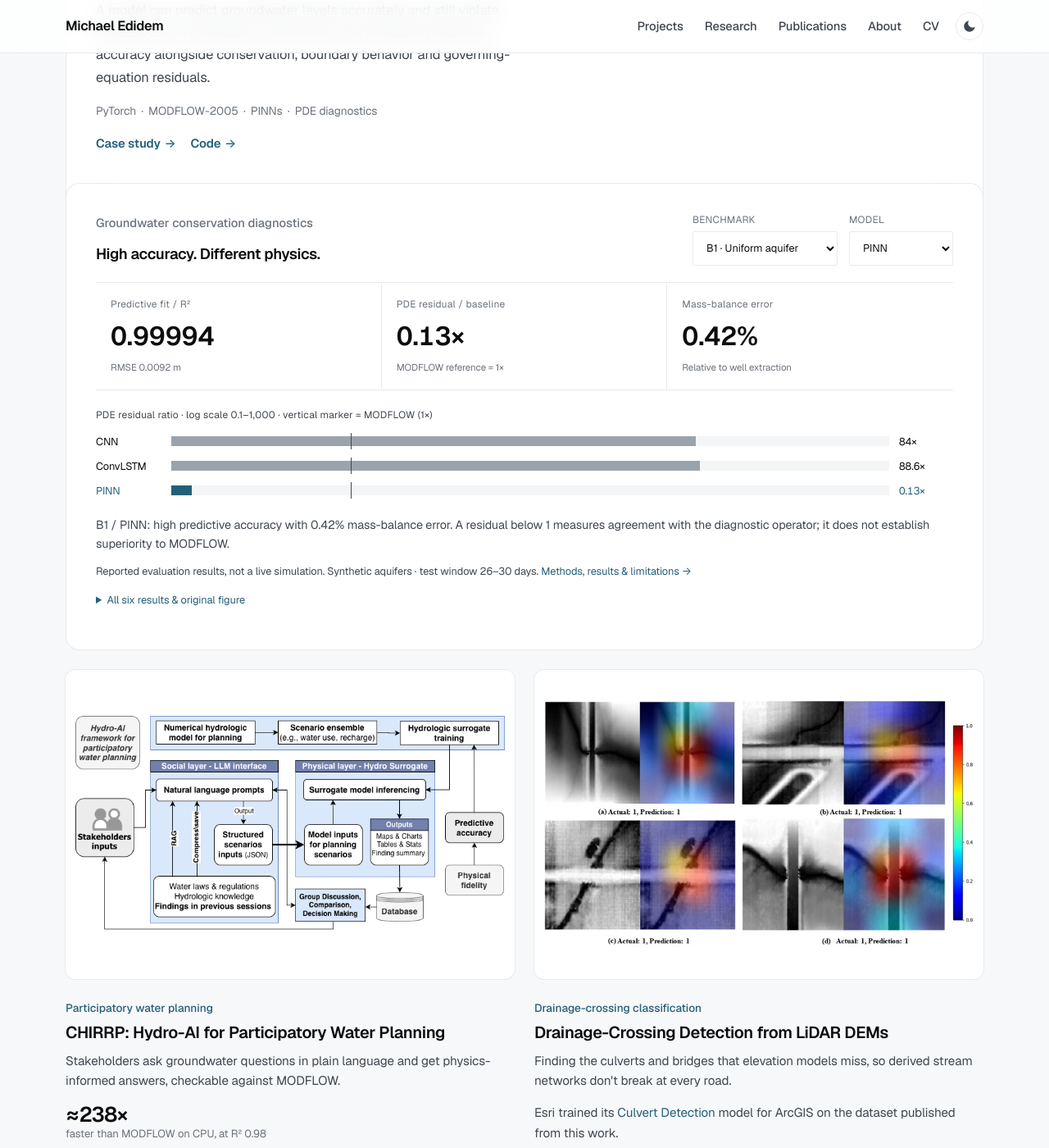
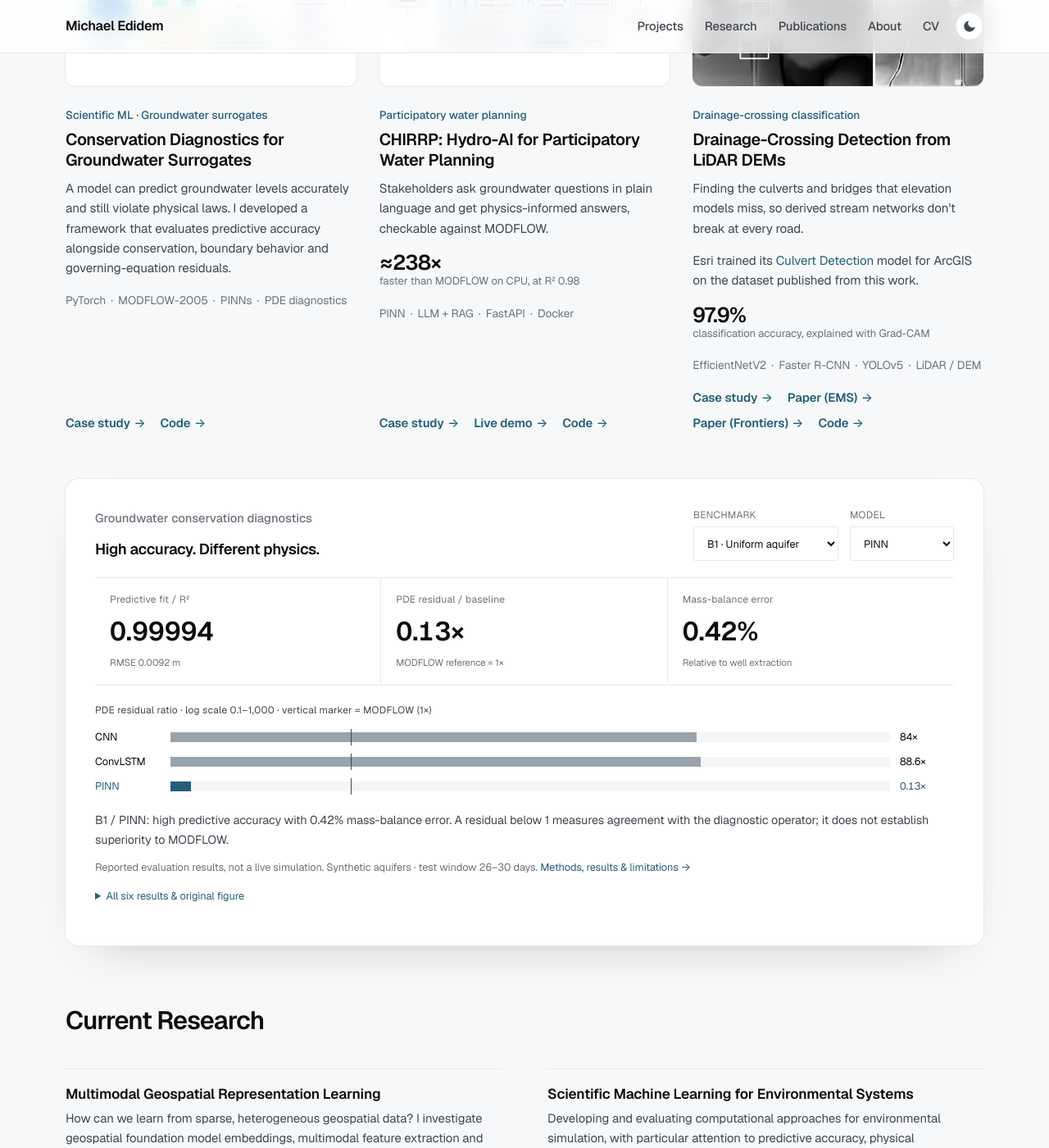
Before and after one commit to mikedidem/medidem, a Jekyll site: the page built from _pages/home.html, in a window 1280 px wide and 1400 px high, scrolled down 1355 px. Shown: the whole window at 82% size. Built offline with Jekyll 4.4.1, drawn with Linux system fonts in a browser that asks for light colours.

Commit message:
Show three equal project cards with workflow figures and move the results explorer below them

```diff
--- a/_pages/home.html
+++ b/_pages/home.html
@@ -40,9 +40,11 @@ title: ""
       <p>Each project pairs a model with the evidence that it works and the limits of where it works.</p>
     </div>
 
-    <article class="flagship">
-      <div class="flagship__body">
-        <div>
+
+    <div class="projects projects--three">
+      <article class="project">
+        <a class="project__media" href="{{ '/projects/groundwater-surrogates/' | relative_url }}" aria-label="Groundwater surrogates case study"><img src="{{ '/images/projects/groundwater-methods.webp' | relative_url }}" alt="Groundwater workflow: benchmarks, MODFLOW simulation and data, CNN, ConvLSTM and PINN surrogates, and conservation diagnostics" loading="lazy"></a>
+        <div class="project__body">
           <div class="project__kicker">Scientific ML · Groundwater surrogates</div>
           <h3><a href="{{ '/projects/groundwater-surrogates/' | relative_url }}">Conservation Diagnostics for Groundwater Surrogates</a></h3>
           <p>A model can predict groundwater levels accurately and still violate physical laws. I developed a framework that evaluates predictive accuracy alongside conservation, boundary behavior and governing-equation residuals.</p>
@@ -52,7 +54,44 @@ title: ""
             <a href="https://github.com/mikedidem/gw_surrogate_evaluation">Code</a>
           </div>
         </div>
-      </div>
+      </article>
+
+      <article class="project">
+        <a class="project__media" href="{{ '/projects/chirrp/' | relative_url }}" aria-label="CHIRRP case study"><img src="{{ '/images/projects/chirrp-architecture.png' | relative_url }}" alt="CHIRRP participatory workflow: stakeholder inputs pass through an LLM social layer to a physics-informed surrogate physical layer" loading="lazy"></a>
+        <div class="project__body">
+          <div class="project__kicker">Participatory water planning</div>
+          <h3><a href="{{ '/projects/chirrp/' | relative_url }}">CHIRRP: Hydro-AI for Participatory Water Planning</a></h3>
+          <p>Stakeholders ask groundwater questions in plain language and get physics-informed answers, checkable against MODFLOW.</p>
+          <div class="metric metric--inline"><div class="metric__value">≈238×</div><div class="metric__label">faster than MODFLOW on CPU, at R² 0.98</div></div>
+          <ul class="tags"><li>PINN</li><li>LLM + RAG</li><li>FastAPI</li><li>Docker</li></ul>
+          <div class="links">
+            <a href="{{ '/projects/chirrp/' | relative_url }}">Case study</a>
+            <a href="https://morule-hydro.hf.space">Live demo</a>
+            <a href="https://github.com/mikedidem/chirrp">Code</a>
+          </div>
+        </div>
+      </article>
+
+      <article class="project">
+        <a class="project__media" href="{{ '/projects/drainage-crossing-detection/' | relative_url }}" aria-label="Drainage-crossing detection case study"><img src="{{ '/images/projects/card-drainage.webp' | relative_url }}" alt="Three LiDAR DEM tiles with four inferred drainage crossings where streams meet roads" loading="lazy"></a>
+        <div class="project__body">
+          <div class="project__kicker">Drainage-crossing classification</div>
+          <h3><a href="{{ '/projects/drainage-crossing-detection/' | relative_url }}">Drainage-Crossing Detection from LiDAR DEMs</a></h3>
+          <p>Finding the culverts and bridges that elevation models miss, so derived stream networks don't break at every road.</p>
+          <p>Esri trained its <a href="https://www.arcgis.com/home/item.html?id=3f4f36aeac9d4028853318edcdae89c8">Culvert Detection</a> model for ArcGIS on the dataset published from this work.</p>
+          <div class="metric metric--inline"><div class="metric__value">97.9%</div><div class="metric__label">classification accuracy, explained with Grad-CAM</div></div>
+          <ul class="tags"><li>EfficientNetV2</li><li>Faster R-CNN</li><li>YOLOv5</li><li>LiDAR / DEM</li></ul>
+          <div class="links">
+            <a href="{{ '/projects/drainage-crossing-detection/' | relative_url }}">Case study</a>
+            <a href="https://doi.org/10.1016/j.envsoft.2025.106338">Paper (EMS)</a>
+            <a href="https://doi.org/10.3389/frai.2025.1561281">Paper (Frontiers)</a>
+            <a href="https://github.com/GeoFewLab/Drainge_CrossingClassification">Code</a>
+          </div>
+        </div>
+      </article>
+    </div>
+
+    <div class="explorer-wrap">
       <div class="explorer" id="groundwater-explorer">
         <div class="explorer__head">
           <div><span class="eyebrow">Groundwater conservation diagnostics</span><h3>High accuracy. Different physics.</h3></div>
@@ -83,42 +122,6 @@ title: ""
         </details>
         <script id="groundwater-data" type="application/json">{{ site.data.groundwater_results | jsonify }}</script>
       </div>
-    </article>
-
-    <div class="projects">
-      <article class="project">
-        <a class="project__media" href="{{ '/projects/chirrp/' | relative_url }}" aria-label="CHIRRP case study"><img src="{{ '/images/projects/chirrp-architecture.png' | relative_url }}" alt="CHIRRP architecture: LLM social layer connected to a physics-informed surrogate physical layer" loading="lazy"></a>
-        <div class="project__body">
-          <div class="project__kicker">Participatory water planning</div>
-          <h3><a href="{{ '/projects/chirrp/' | relative_url }}">CHIRRP: Hydro-AI for Participatory Water Planning</a></h3>
-          <p>Stakeholders ask groundwater questions in plain language and get physics-informed answers, checkable against MODFLOW.</p>
-          <div class="metric metric--inline"><div class="metric__value">≈238×</div><div class="metric__label">faster than MODFLOW on CPU, at R² 0.98</div></div>
-          <ul class="tags"><li>PINN</li><li>LLM + RAG</li><li>FastAPI</li><li>Docker</li></ul>
-          <div class="links">
-            <a href="{{ '/projects/chirrp/' | relative_url }}">Case study</a>
-            <a href="https://morule-hydro.hf.space">Live demo</a>
-            <a href="https://github.com/mikedidem/chirrp">Code</a>
-          </div>
-        </div>
-      </article>
-
-      <article class="project">
-        <a class="project__media" href="{{ '/projects/drainage-crossing-detection/' | relative_url }}" aria-label="Drainage-crossing detection case study"><img src="{{ '/images/projects/drainage-saliency.jpg' | relative_url }}" alt="Grad-CAM saliency maps over elevation patches showing the model attending to drainage crossings under roads" loading="lazy"></a>
-        <div class="project__body">
-          <div class="project__kicker">Drainage-crossing classification</div>
-          <h3><a href="{{ '/projects/drainage-crossing-detection/' | relative_url }}">Drainage-Crossing Detection from LiDAR DEMs</a></h3>
-          <p>Finding the culverts and bridges that elevation models miss, so derived stream networks don't break at every road.</p>
-          <p>Esri trained its <a href="https://www.arcgis.com/home/item.html?id=3f4f36aeac9d4028853318edcdae89c8">Culvert Detection</a> model for ArcGIS on the dataset published from this work.</p>
-          <div class="metric metric--inline"><div class="metric__value">97.9%</div><div class="metric__label">classification accuracy, explained with Grad-CAM</div></div>
-          <ul class="tags"><li>EfficientNetV2</li><li>Faster R-CNN</li><li>YOLOv5</li><li>LiDAR / DEM</li></ul>
-          <div class="links">
-            <a href="{{ '/projects/drainage-crossing-detection/' | relative_url }}">Case study</a>
-            <a href="https://doi.org/10.1016/j.envsoft.2025.106338">Paper (EMS)</a>
-            <a href="https://doi.org/10.3389/frai.2025.1561281">Paper (Frontiers)</a>
-            <a href="https://github.com/GeoFewLab/Drainge_CrossingClassification">Code</a>
-          </div>
-        </div>
-      </article>
     </div>
 
     <article class="current">
```
Also changed, not shown: images/projects/card-drainage.webp (added).
